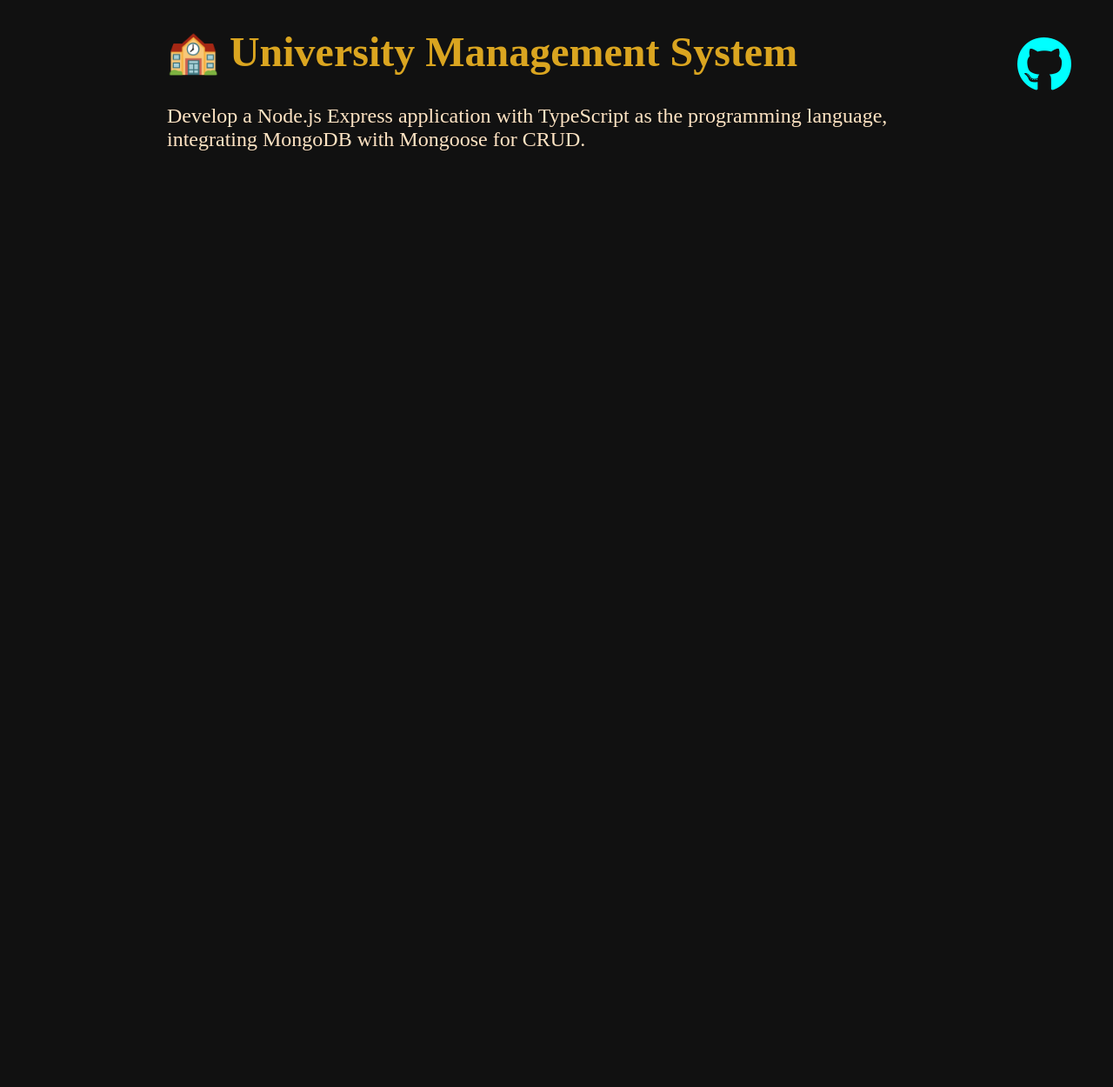
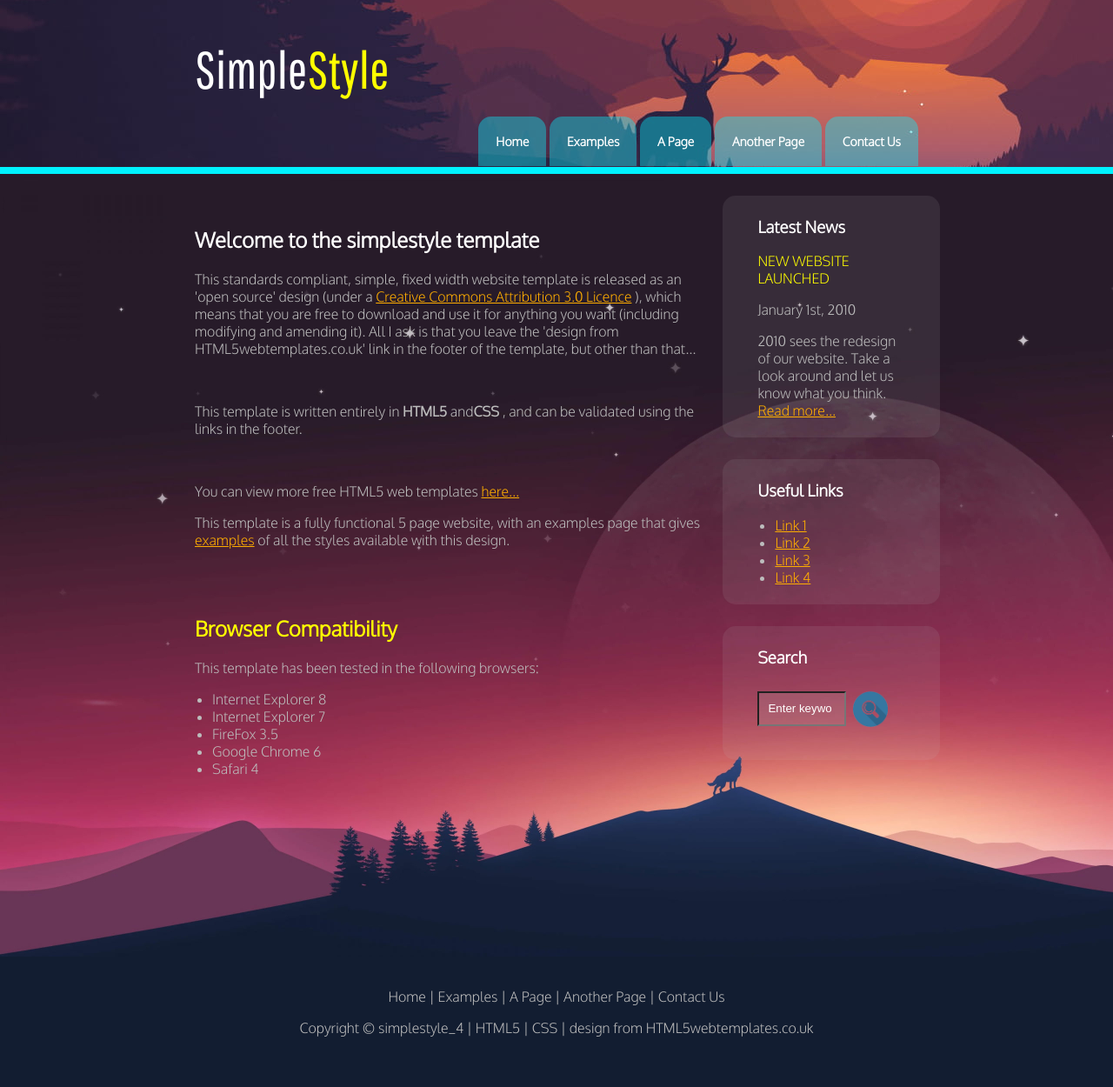
Before and after one commit to aHasnat1997/university-management-system-typescript, a website: page view/index.html in a window 1280 px wide. Shown: the whole page at 87% size. Before the commit the page ends 800 px from the top, so only its background shows below. Drawn offline with Linux system fonts and the light colour scheme.

Commit message:
ADD: new view

```diff
--- a/src/app.ts
+++ b/src/app.ts
@@ -12,6 +12,7 @@ const app: Application = express();
 app.use(express.json());
 app.use(cookieParser());
 app.use(cors());
+app.use(express.static('view'));
 
 // all valid routes
 app.use('/api/v1', AllRoutes);
--- /dev/null
+++ b/view/css/style.css
@@ -0,0 +1,186 @@
+/* font-family: 'Oxygen', sans-serif;
+font-family: 'Pathway Gothic One', sans-serif; */
+
+* {
+  box-sizing: border-box;
+}
+
+body {
+  margin: 0px;
+  padding: 0px;
+  font-family: "Oxygen", sans-serif;
+}
+
+header {
+  background-image: url(../img/top.png);
+  width: 100%;
+  height: 200px;
+  border-bottom: 8px solid #00f2ff;
+}
+
+.head {
+  width: 65%;
+  margin: auto;
+}
+
+.logo {
+  padding-top: 40px;
+  font-size: 60px;
+  font-family: "Oxygen", sans-serif;
+}
+
+.logo a {
+  text-decoration: none;
+  color: #ffffff;
+  font-family: "Pathway Gothic One", sans-serif;
+}
+
+.logo a span {
+  color: #ffff00;
+}
+
+.logo a span:hover {
+  color: #fff;
+}
+
+.sticky {
+  position: sticky;
+  top: 0px;
+}
+
+/* .nav{
+  border: 1px solid;
+} */
+.nav ul {
+  list-style-type: none;
+  float: right;
+}
+
+.nav ul li {
+  display: inline-block;
+  margin-top: 20px;
+}
+
+.nav ul li a {
+  transition: .5s;
+  text-decoration: none;
+  font-size: 14px;
+  padding: 20px;
+  font-weight: bold;
+  color: #ffffff;
+  background-color: #00f2ff63;
+  border-radius: 15px 15px 0px 0px;
+}
+
+.nav ul li a:hover {
+  background-color: #00f2ff;
+  color: #000000;
+}
+
+.body {
+  background-image: url(../img/download.jfif);
+  width: 100%;
+  height: 900px;
+  margin-bottom: 0px;
+}
+
+.content {
+  margin: auto;
+  width: 65%;
+  height: 500px;
+}
+
+.content .mainCont {
+  width: 70%;
+  float: left;
+  padding-top: 40px;
+}
+
+.ulPad {
+  padding-left: 20px;
+}
+
+.ul1 {
+  list-style-type: none;
+  padding-left: 20px;
+}
+
+.content .asid {
+  width: 30%;
+  float: left;
+}
+
+.link {
+  color: #ffae00;
+}
+
+.link:hover {
+  text-decoration: none;
+}
+
+.text1 {
+  color: #ffffff;
+}
+
+.text3 {
+  color: #ffff00;
+}
+
+.text2 {
+  color: #bcbcbc;
+}
+
+.asid .box {
+  background-color: #bcbcbc1b;
+  border: 0px solid #808080;
+  border-radius: 15px;
+  padding: 5px 40px;
+  width: 100%;
+  margin: 25px;
+}
+
+.search-field {
+  display: flex;
+  gap: .5rem;
+}
+
+.searchBox {
+  margin-top: .6rem;
+  width: 60%;
+  height: 40px;
+  background-color: #adadad2c;
+  color: #bcbcbc;
+}
+
+.searchBox::placeholder {
+  color: #fff;
+  padding-left: .5rem;
+}
+
+button {
+  border: 0px;
+  background-color: #80808000;
+  padding: 0px;
+  margin-top: 10px;
+  margin-bottom: 30px;
+}
+
+footer {
+  background-color: #121d31;
+  margin-top: 0px;
+  padding-top: 20px;
+  margin: auto;
+  width: 100%;
+  height: 150px;
+  text-align: center;
+  color: #bcbcbc;
+}
+
+footer p a {
+  text-decoration: none;
+  color: #bcbcbc;
+}
+
+footer p a:hover {
+  color: #fff;
+}
--- a/view/index.html
+++ b/view/index.html
@@ -2,52 +2,98 @@
 <html lang="en">
 
 <head>
-    <meta charset="UTF-8">
-    <meta name="viewport" content="width=device-width, initial-scale=1.0">
-    <title>🏫 University Management System</title>
-    <link rel="stylesheet" href="https://cdnjs.cloudflare.com/ajax/libs/font-awesome/6.4.2/css/all.min.css" />
-    <style>
-        body {
-            max-width: 70%;
-            margin: 0 auto;
-            background-color: #111111;
-            color: goldenrod;
-            font-size: 150%;
-        }
-
-        a {
-            color: cadetblue;
-        }
-
-        p {
-            color: bisque;
-        }
-
-        .github-icon {
-            position: fixed;
-            top: 2.5rem;
-            right: 3rem;
-            font-size: 4rem;
-            color: aqua;
-            transition: all .5s;
-
-            &:hover {
-                text-shadow: 0px 0px 15px #ff0000;
-            }
-        }
-    </style>
+  <meta charset="UTF-8">
+  <meta http-equiv="X-UA-Compatible" content="IE=edge">
+  <meta name="viewport" content="width=device-width, initial-scale=1.0">
+  <title>Simple Style</title>
+  <link rel="icon" type="image/x-icon" href="img/favicon.png" />
+  <link href="https://fonts.googleapis.com/css2?family=Oxygen:wght@300&family=Pathway+Gothic+One&display=swap"
+    rel="stylesheet" />
+  <link rel="stylesheet" href="css/style.css" />
 </head>
 
 <body>
+  <header class="sticky">
+    <div class="logo head">
+      <a href="index.html">Simple<span>Style</span></a>
+    </div>
+    <div class="nav head">
+      <ul>
+        <li><a href="index.html">Home</a></li>
+        <li><a href="index.html">Examples</a></li>
+        <li><a href="index.html">A Page</a></li>
+        <li><a href="index.html">Another Page</a></li>
+        <li><a href="index.html">Contact Us</a></li>
+      </ul>
+    </div>
+  </header>
+  <div class="body">
+    <div class="content">
+      <div class="mainCont">
+        <h2 class="text1">Welcome to the simplestyle template</h2>
+        <p class="text2">This standards compliant, simple, fixed width website template is released as an 'open source'
+          design (under a <a class="link" href="#">Creative Commons Attribution 3.0 Licence</a> ), which means that you
+          are free to download and use it for anything you want (including modifying and amending it). All I ask is that
+          you leave the 'design from HTML5webtemplates.co.uk' link in the footer of the template, but other than that...
+        </p>
+        <br />
+        <p class="text2">This template is written entirely in <strong>HTML5</strong> and<strong>CSS</strong> , and can
+          be validated using the links in the footer.</p>
+        <br />
+        <p class="text2">
+          You can view more free HTML5 web templates <a class="link" href="#">here...</a>
+        </p>
+        <p class="text2">This template is a fully functional 5 page website, with an examples page that gives <a
+            href="#" class="link">examples</a> of all the styles available with this design.</p>
+        <br /><br />
+        <h2 class="text3">Browser Compatibility</h2>
+        <p class="text2">This template has been tested in the following browsers:</p>
+        <ul class="text2 ulPad">
+          <li>Internet Explorer 8</li>
+          <li>Internet Explorer 7</li>
+          <li>FireFox 3.5</li>
+          <li>Google Chrome 6</li>
+          <li>Safari 4</li>
+        </ul>
+      </div>
+      <div class="asid">
+        <div class="box">
+          <h3 class="text1">Latest News</h3>
+          <p class="text3">NEW WEBSITE LAUNCHED</p>
+          <p class="text2">January 1st, 2010</p>
+          <p class="text2">2010 sees the redesign of our website. Take a look around and let us know what you think.
+            <br />
+            <a href="" class="link">Read more...</a>
+          </p>
+        </div>
+        <div class="box">
+          <h3 class="text1">Useful Links</h3>
+          <ul class="text2 ulPad">
+            <li><a href="#" class="link">Link 1</a></li>
+            <li><a href="#" class="link">Link 2</a></li>
+            <li><a href="#" class="link">Link 3</a></li>
+            <li><a href="#" class="link">Link 4</a></li>
+          </ul>
+        </div>
+        <div class="box">
+          <h3 class="text1">Search</h3>
+          <div class="search-field">
+            <input class="searchBox" type="search" placeholder="Enter keywords....." />
+            <button><img src="img/search-icon.png" width="40px" /></button>
+          </div>
 
-    <a href="https://github.com/aHasnat1997/university-management-system-typescript.git" target="_blank"
-        class="github-icon">
-        <i class="fa-brands fa-github"></i>
-    </a>
-
-    <h1>🏫 University Management System</h1>
-    <p>Develop a Node.js Express application with TypeScript as the programming language, integrating MongoDB with
-        Mongoose for CRUD. </p>
+        </div>
+      </div>
+    </div>
+  </div>
+  <footer>
+    <p>
+      <a href="#">Home</a> | <a href="#">Examples</a> | <a href="#">A Page</a> | <a href="#">Another Page</a> | <a
+        href="#">Contact Us</a>
+    </p>
+    <p>Copyright © simplestyle_4 | <a href="#">HTML5</a> | <a href="#">CSS</a> | design from <a
+        href="https://www.html5webtemplates.co.uk/">HTML5webtemplates.co.uk</a></p>
+  </footer>
 </body>
 
 </html>
```
Also changed, not shown: view/img/download.jfif (added), view/img/favicon.png (added), view/img/search-icon.png (added), view/img/top.png (added).
